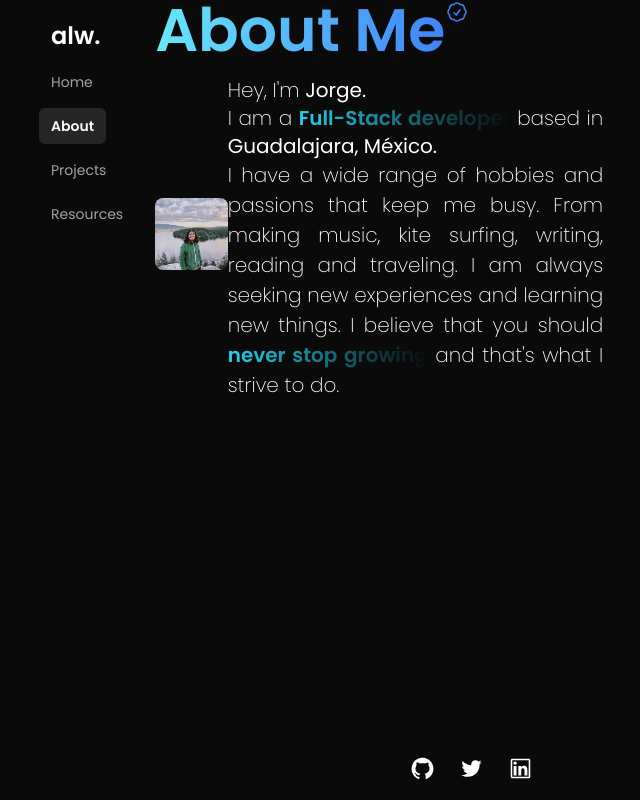
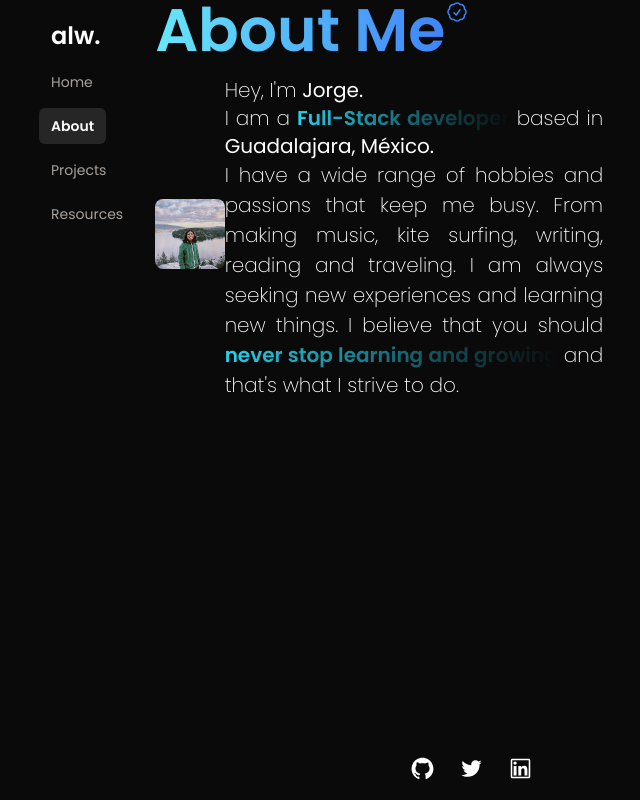
Before and after one commit to jad-delgadillo/portfolio-023, a Next.js app: page /about in a window 1280 px wide. Shown: the whole page, without its empty margins (169-809 px from the left). Built offline with nearby package versions, Linux system fonts and the light colour scheme.

Commit message:
favicon update

```diff
--- a/app/about/page.tsx
+++ b/app/about/page.tsx
@@ -59,7 +59,7 @@ export default function AboutPage() {
                 I am always seeking new experiences and learning new things. I
                 believe that you should{" "}
                 <span className="bg-gradient-to-r from-cyan-400 to-blue-400 bg-clip-text font-semibold text-transparent">
-                  never stop growing
+                  never stop learning and growing
                 </span>{" "}
                 and that&#39;s what I strive to do.
               </p>
--- a/app/layout.tsx
+++ b/app/layout.tsx
@@ -9,7 +9,7 @@ export const metadata = {
   title: "Jorge Delgadillo",
   description: "Dangerous good coding.",
   icons: {
-    shortcut: "/favicon.ico",
+    icon: "/favicon.ico",
   },
 };
 
```
